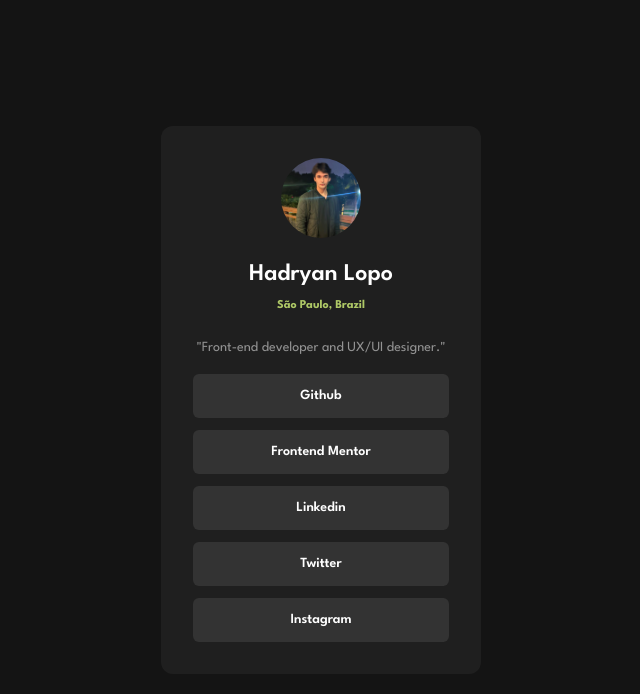
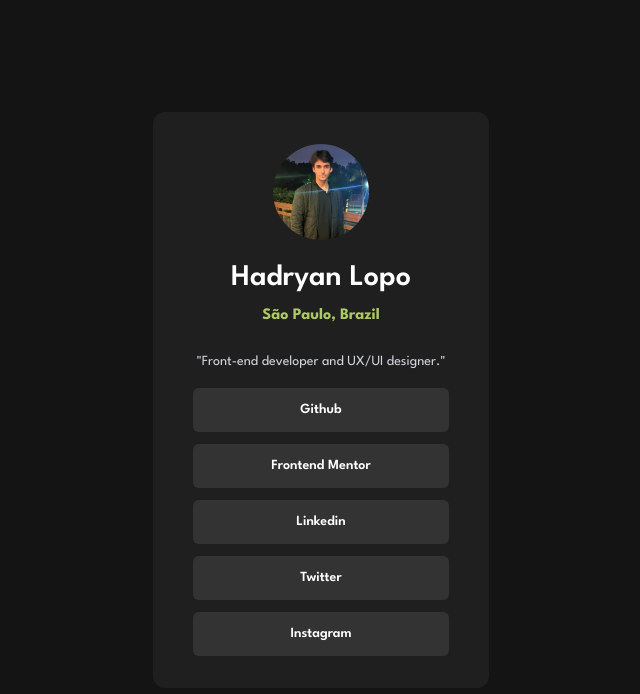
Before and after one commit to Haddryan/social-links-profile, a website: page index.html in a window 1280 px wide. Shown: the whole page, without its empty margins (319-959 px from the left). Drawn offline with Linux system fonts and the light colour scheme.

Commit message:
adjustments

```diff
--- a/index.html
+++ b/index.html
@@ -12,18 +12,18 @@
 </head>
 <body style="font-family:'League Spartan', sans-serif;" class="bg-[#141414]">
     <main class="flex justify-center items-center h-screen">
-        <section class="bg-[#1F1F1F] flex flex-col justify-start items-center min-h-120 h-auto min-w-80 w-auto max-w-96 p-8 rounded-xl">
-            <img class="h-20 w-20 mb-5 object-cover rounded-full" src="assets/images/hadryanpicture.jpeg" alt="Profile picture">
-            <h1 class="text-white text-2xl font-semibold mb-2">Hadryan Lopo</h1>
-            <h2 class="text-[#AEC866] text-xs font-bold mb-6">São Paulo, Brazil</h2>
-            <p class="text-[#939393] text-sm text-center">"Front-end developer and UX/UI designer."</p>
-            <div class="flex flex-col justify-start items-center mt-4">
+        <section class="bg-[#1F1F1F] flex flex-col justify-start items-center h-auto min-w-84 w-auto max-w-102 p-8 rounded-xl">
+            <img class="h-24 w-24 mb-5 object-cover rounded-full" src="assets/images/hadryanpicture.jpeg" alt="Profile picture">
+            <h1 class="text-white text-3xl font-semibold mb-2">Hadryan Lopo</h1>
+            <h2 class="text-[#AEC866] text-base font-bold mb-6">São Paulo, Brazil</h2>
+            <p class="text-gray-300 text-sm text-center">"Front-end developer and UX/UI designer."</p>
+            <nav class="flex flex-col justify-start items-center mt-4">
                 <a href="https://github.com/Haddryan"  aria-label="Visit Hadryan's GitHub" class="bg-[#333333] text-white font-semibold text-center text-sm py-3 mb-3 min-w-64 w-auto rounded-md outline-none hover:bg-[#555555] focus:bg-[#555555] transition-all ease-in duration-75 focus:ring-2 focus:ring-[#AEC866]">Github</a>
                 <a href="https://www.frontendmentor.io/profile/Haddryan" aria-label="Visit Hadryan's Frontend Mentor profile" class="bg-[#333333] text-white font-semibold text-center text-sm py-3 mb-3 min-w-64 w-auto rounded-md outline-none hover:bg-[#555555] focus:bg-[#555555] transition-all ease-in duration-75 focus:ring-2 focus:ring-[#AEC866]">Frontend Mentor</a>
                 <a href="https://www.linkedin.com/in/hadryan-lopo-700b63298?utm_source=share&utm_campaign=share_via&utm_content=profile&utm_medium=android_app" aria-label="Visit Hadryan's Linkedin" class="bg-[#333333] text-white font-semibold text-center text-sm py-3 mb-3 min-w-64 w-auto rounded-md outline-none hover:bg-[#555555] focus:bg-[#555555] transition-all ease-in duration-75 focus:ring-2 focus:ring-[#AEC866]">Linkedin</a>
                 <a href="https://x.com/hadryanlpd" aria-label="Visit Hadryan's X profile" class="bg-[#333333] text-white font-semibold text-center text-sm py-3 mb-3 min-w-64 w-auto rounded-md outline-none hover:bg-[#555555] focus:bg-[#555555] transition-all ease-in duration-75 focus:ring-2 focus:ring-[#AEC866]">Twitter</a>
                 <a href="https://www.instagram.com/officiadigital/?igsh=d3pnNTA3MmVxdzN1#" aria-label="Visit Hadryan's Instagram" class="bg-[#333333] text-white font-semibold text-center text-sm py-3  min-w-64 w-auto rounded-md outline-none  hover:bg-[#555555] focus:bg-[#555555] transition-all ease-in duration-75 focus:ring-2 focus:ring-[#AEC866]">Instagram</a>
-            </div>
+            </nav>
         </section>
     </main>
 </body>
```
Also changed, not shown: output.css.
